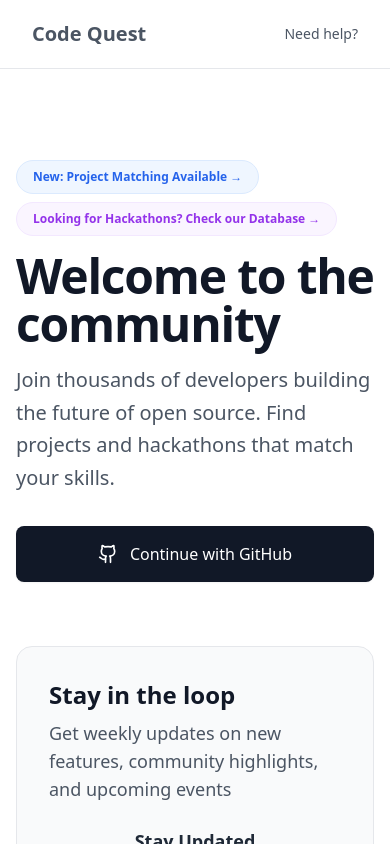
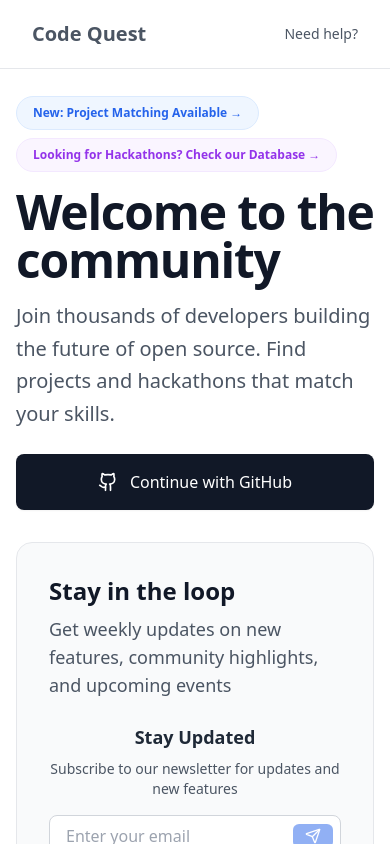
Before and after one commit to anevski-stefan/codequest, a React (Vite) app in the folder frontend/: page /login in a window 390 px wide. Shown: the top 844 px of the page. Built offline with nearby package versions, Linux system fonts and the light colour scheme; no server answers.

Commit message:
fix login page layout issue

```diff
--- a/frontend/src/features/auth/Login.tsx
+++ b/frontend/src/features/auth/Login.tsx
@@ -25,9 +25,9 @@ const Login = () => {
   };
 
   return (
-    <div className="relative min-h-screen w-full bg-white dark:bg-gradient-to-br dark:from-gray-950 dark:via-[#0B1222] dark:to-gray-900">
+    <div className="fixed inset-0 bg-white dark:bg-gradient-to-br dark:from-gray-950 dark:via-[#0B1222] dark:to-gray-900">
       {/* Nav */}
-      <nav className="fixed top-0 w-full z-50 px-8 py-5 bg-white/80 dark:bg-transparent backdrop-blur-lg border-b border-gray-200 dark:border-white/10">
+      <nav className="absolute top-0 w-full z-50 px-8 py-5 bg-white/80 dark:bg-transparent backdrop-blur-lg border-b border-gray-200 dark:border-white/10">
         <div className="max-w-7xl mx-auto flex items-center justify-between">
           <button
             onClick={() => navigate('/')}
@@ -42,11 +42,11 @@ const Login = () => {
       </nav>
 
       {/* Main Content */}
-      <div className="relative w-full min-h-screen flex items-center justify-center pt-20 pb-8">
-        <div className="flex flex-col lg:grid lg:grid-cols-2 w-full max-w-[1280px] mx-auto px-4 sm:px-6 lg:px-8 gap-8">
+      <div className="absolute inset-0 mt-[64px] flex items-start lg:items-center justify-center overflow-y-auto lg:overflow-hidden">
+        <div className="flex flex-col lg:grid lg:grid-cols-2 w-full max-w-[1280px] mx-auto px-4 sm:px-6 lg:px-8 gap-8 py-8 lg:py-0">
           {/* Left Column - Main Content */}
           <div className="flex flex-col items-start justify-center lg:items-center lg:border-r border-gray-200 dark:border-white/10">
-            <div className="space-y-8 w-full max-w-md">
+            <div className="space-y-6 w-full max-w-md">
               <div className="space-y-4">
                 <div className="space-y-2 sm:space-y-4">
                   {/* Project Matching Banner */}
@@ -91,7 +91,7 @@ const Login = () => {
           </div>
 
           {/* Right Column - Newsletter */}
-          <div className="flex flex-col items-start justify-center lg:items-center mt-8 lg:mt-0">
+          <div className="flex flex-col items-start justify-center lg:items-center lg:mt-0">
             <div className="w-full max-w-md">
               <div className="bg-gray-50 dark:bg-white/5 rounded-2xl p-8 border border-gray-200
                 dark:border-white/10 dark:backdrop-blur-xl">
```
